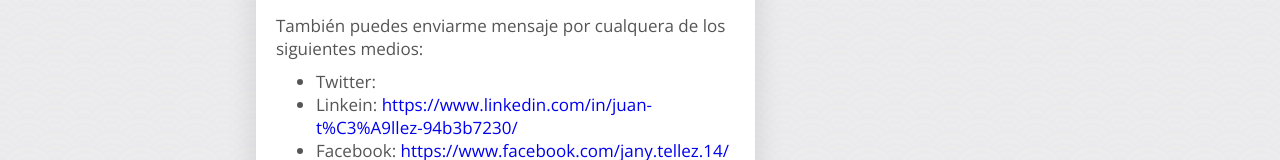
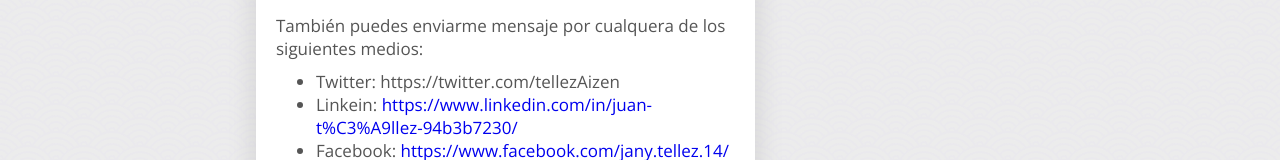
Before and after one commit to jntellez/blog, a React (Create React App) app: page /contact in a window 1280 px wide. Shown: the part 499-659 px from the top of the page. Built offline with nearby package versions, Linux system fonts and the light colour scheme; no server answers.

Commit message:
fix twitter link

```diff
--- a/src/pages/Contact.js
+++ b/src/pages/Contact.js
@@ -166,7 +166,7 @@
 
                 <P>También puedes enviarme mensaje por cualquera de los siguientes medios:</P>
                 <ul style={{ marginTop: '-20px' }}>
-                    <Li>Twitter: <A href="https://twitter.com/tellezAizen"></A></Li>
+                    <Li>Twitter: <A href="https://twitter.com/tellezAizen"></A>https://twitter.com/tellezAizen</Li>
                     <Li>Linkein: <A href="https://www.linkedin.com/in/juan-t%C3%A9llez-94b3b7230/">https://www.linkedin.com/in/juan-t%C3%A9llez-94b3b7230/</A></Li>
                     <Li>Facebook: <A href="https://www.facebook.com/jany.tellez.14/">https://www.facebook.com/jany.tellez.14/</A></Li>
                 </ul>
```
